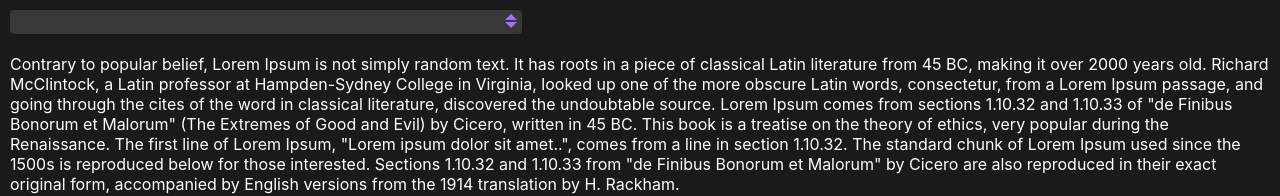
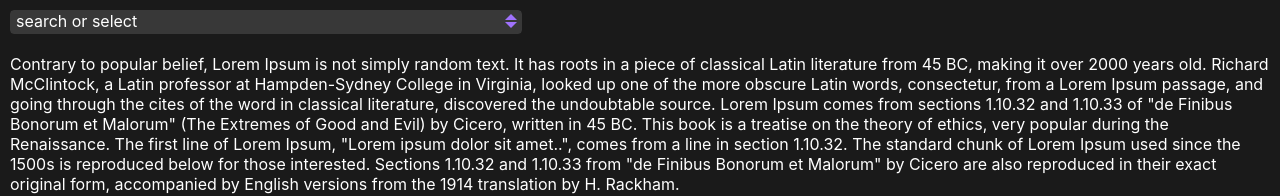
Before and after one commit to quantalytix/react-dropdownbox, a React (Create React App) app: page / in a window 1280 px wide. Shown: the top 196 px of the page. Built offline with nearby package versions, Linux system fonts and the light colour scheme.

Commit message:
Textbox: used placeholder as value of result div when props.value is null

```diff
--- a/src/dropdown/Textbox.jsx
+++ b/src/dropdown/Textbox.jsx
@@ -60,9 +60,9 @@
 
     return (
       <div id="container" style={containerStyle} className={this.props.className} tabIndex={this.props.tabIndex} onFocus={this.handleOnFocus} >
-        <div className='result-div' style={itemStyle}>{this.props.value}</div>
+        <div className='result-div' style={itemStyle}>{this.props.value || this.props.placeholder}</div>
         <div style={inputStyle}>
-          <input className='input-box' ref={this.textInput} value={this.props.value} onChange={this.handleChange} onBlur={this.handleOnBlur} tabIndex="0" />
+          <input className='input-box' placeholder={this.props.placeholder} ref={this.textInput} value={this.props.value} onChange={this.handleChange} onBlur={this.handleOnBlur} tabIndex="0" />
         </div>
       </div>
     );
@@ -70,6 +70,5 @@
 }
 
 Textbox.defaultProps = {
-  value : 'new text',
   tabIndex: 0
 };
```
